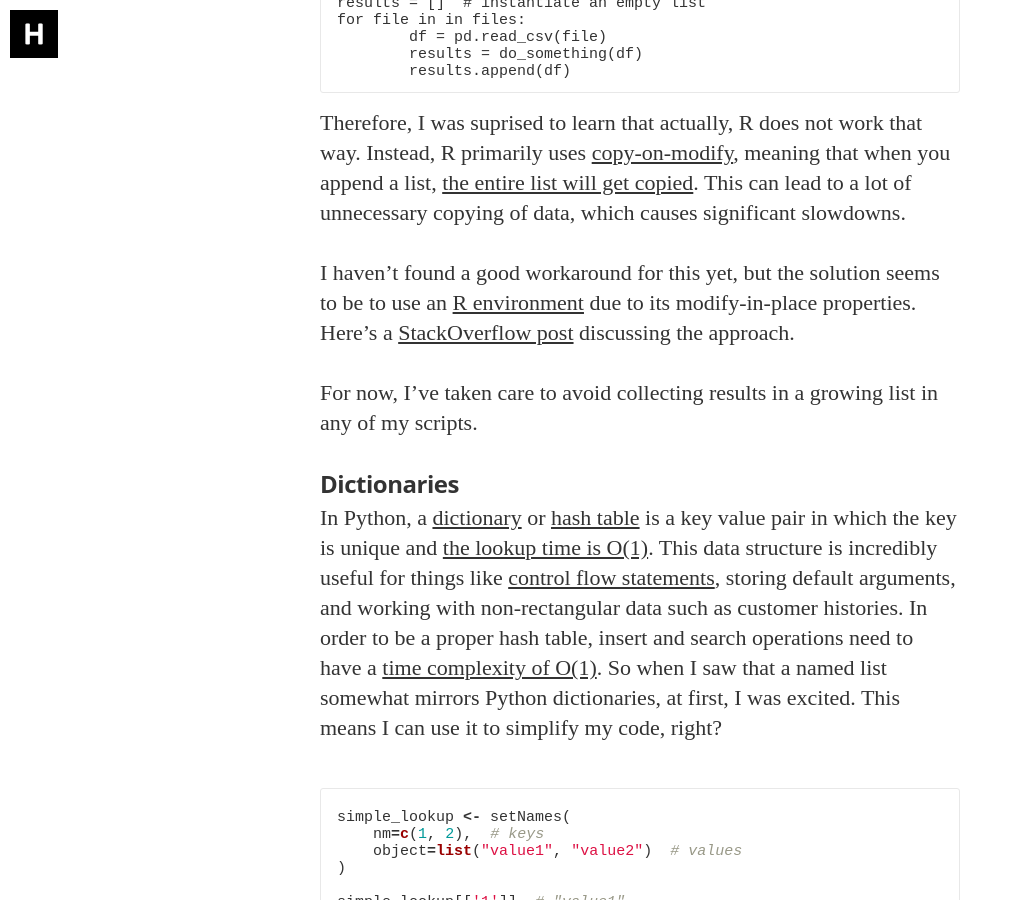
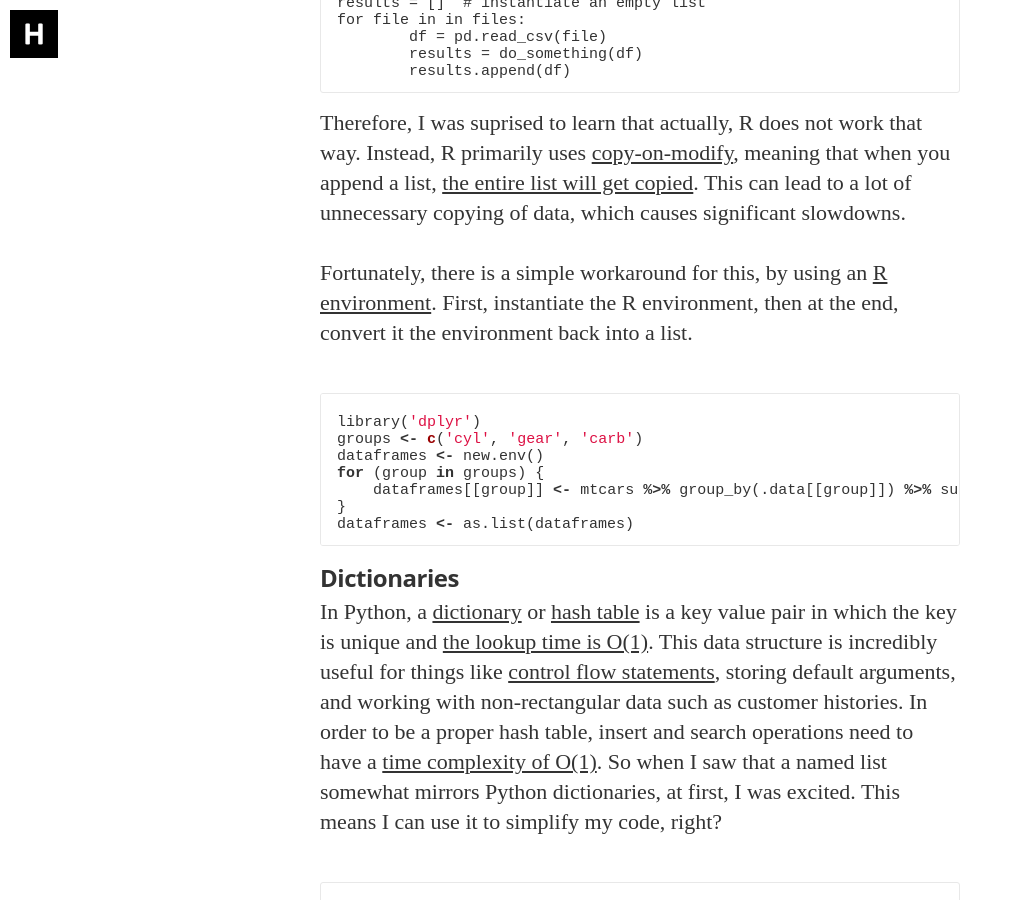
Before and after one commit to harrisonized/harrisonized.github.io, a Jekyll site: the page built from _posts/2023-11-15-r-scripting.md, in a window 1280 px wide and 900 px high, scrolled down 17245 px. Shown: the whole window, without its empty margins (0-1013 px from the left). Built offline with Jekyll 4.4.1, drawn with Linux system fonts in a browser that asks for light colours; nearby versions of some CDN libraries; some web fonts are replaced.

Commit message:
workaround for lists

````diff
--- a/_posts/2023-11-15-r-scripting.md
+++ b/_posts/2023-11-15-r-scripting.md
@@ -403,7 +403,7 @@ This can be used to modify variables in place, because if you instead returning
 The [zeallot](https://cran.r-project.org/web/packages/zeallot/index.html) library allows you to access the `%<-%` operator to perform multi-assignment, which can be helpful if you are trying assign from a function that returns multiple values or if you are assigning multiple variables within functions and you want to make your code more compact.
 
 ```R
-library(zeallot)
+library('zeallot')
 c(a, b, c) %<-% c(1, 2, 3)
 ```
 
@@ -473,9 +473,17 @@ for file in in files:
 
 Therefore, I was suprised to learn that actually, R does not work that way. Instead, R primarily uses [copy-on-modify](https://adv-r.hadley.nz/names-values.html#copy-on-modify), meaning that when you append a list, [the entire list will get copied](https://adv-r.hadley.nz/perf-improve.html#avoid-copies). This can lead to a lot of unnecessary copying of data, which causes significant slowdowns.
 
-I haven't found a good workaround for this yet, but the solution seems to be to use an [R environment](https://adv-r.hadley.nz/names-values.html#env-modify) due to its modify-in-place properties. Here's a [StackOverflow post](https://stackoverflow.com/questions/17046336/here-we-go-again-append-an-element-to-a-list-in-r/17050160#17050160) discussing the approach.
+Fortunately, there is a simple workaround for this, by using an [R environment](https://adv-r.hadley.nz/names-values.html#env-modify). First, instantiate the R environment, then at the end, convert it the environment back into a list.
 
-For now, I've taken care to avoid collecting results in a growing list in any of my scripts.
+```R
+library('dplyr')
+groups <- c('cyl', 'gear', 'carb')
+dataframes <- new.env()
+for (group in groups) {
+    dataframes[[group]] <- mtcars %>% group_by(.data[[group]]) %>% summarize(mean_mpg = mean(.data[['mpg']]))
+}
+dataframes <- as.list(dataframes)
+```
 
 #### Dictionaries
 
````
